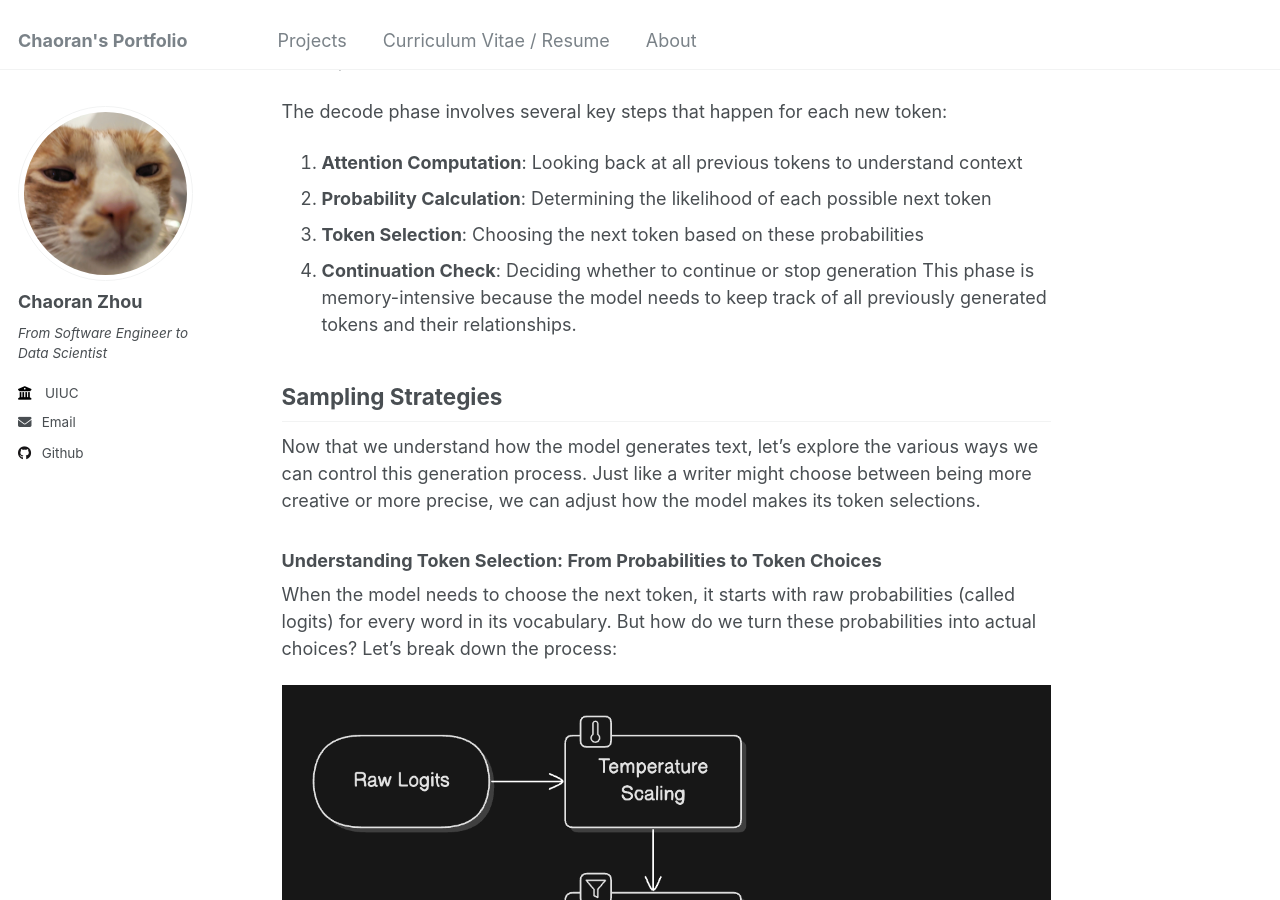
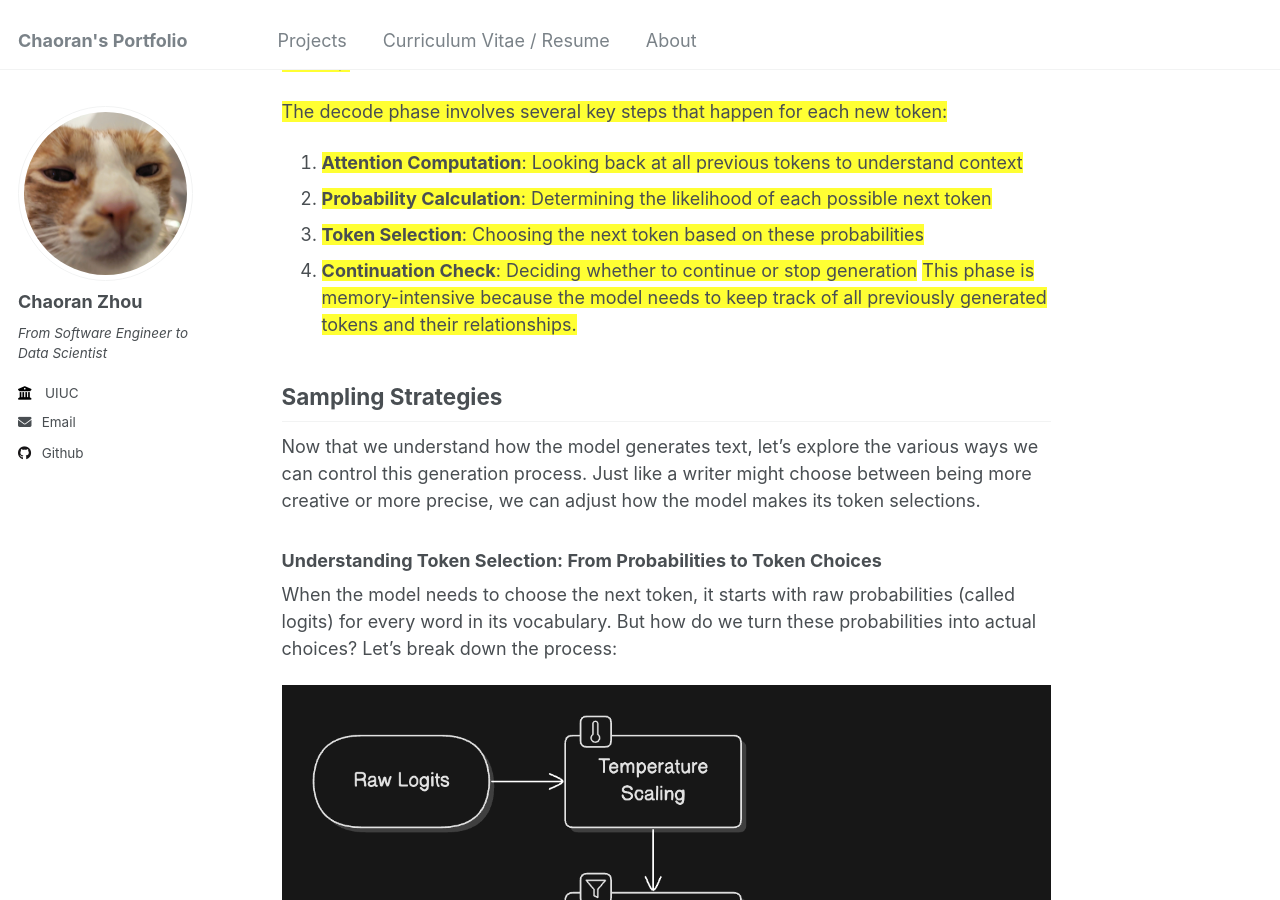
Before and after one commit to ranranrunforit/ranranrunforit.github.io, a Jekyll site: the page built from _projects/project-15.md, in a window 1280 px wide and 900 px high, scrolled down 35674 px. Built offline with Jekyll 4.4.1, drawn with Linux system fonts in a browser that asks for light colours.

Commit message:
Update project-15.md

```diff
--- a/_projects/project-15.md
+++ b/_projects/project-15.md
@@ -829,15 +829,15 @@ Now that we understand the basic components, let’s dive into how LLMs actually
 <span style="background-color: #FFFF33;">This phase is computationally intensive because it needs to process all input tokens at once. Think of it as reading and understanding an entire paragraph before starting to write a response.</span>
 
 ### The Decode Phase
-After the prefill phase has processed the input, we move to the decode phase - this is where the actual text generation happens. The model generates one token at a time in what we call an autoregressive process (where each new token depends on all previous tokens).
+<span style="background-color: #FFFF33;">After the prefill phase has processed the input, we move to the decode phase - this is where the actual text generation happens. The model generates one token at a time in what we call an autoregressive process (where each new token depends on all previous tokens).</span>
 
-The decode phase involves several key steps that happen for each new token:
+<span style="background-color: #FFFF33;">The decode phase involves several key steps that happen for each new token:</span>
 
-1. **Attention Computation**: Looking back at all previous tokens to understand context
-2. **Probability Calculation**: Determining the likelihood of each possible next token
-3. **Token Selection**: Choosing the next token based on these probabilities
-4. **Continuation Check**: Deciding whether to continue or stop generation
-This phase is memory-intensive because the model needs to keep track of all previously generated tokens and their relationships.
+1. <span style="background-color: #FFFF33;">**Attention Computation**: Looking back at all previous tokens to understand context</span>
+2. <span style="background-color: #FFFF33;">**Probability Calculation**: Determining the likelihood of each possible next token</span>
+3. <span style="background-color: #FFFF33;">**Token Selection**: Choosing the next token based on these probabilities</span>
+4. <span style="background-color: #FFFF33;">**Continuation Check**: Deciding whether to continue or stop generation</span>
+<span style="background-color: #FFFF33;">This phase is memory-intensive because the model needs to keep track of all previously generated tokens and their relationships.</span>
 
 ## Sampling Strategies
 Now that we understand how the model generates text, let’s explore the various ways we can control this generation process. Just like a writer might choose between being more creative or more precise, we can adjust how the model makes its token selections.
```
